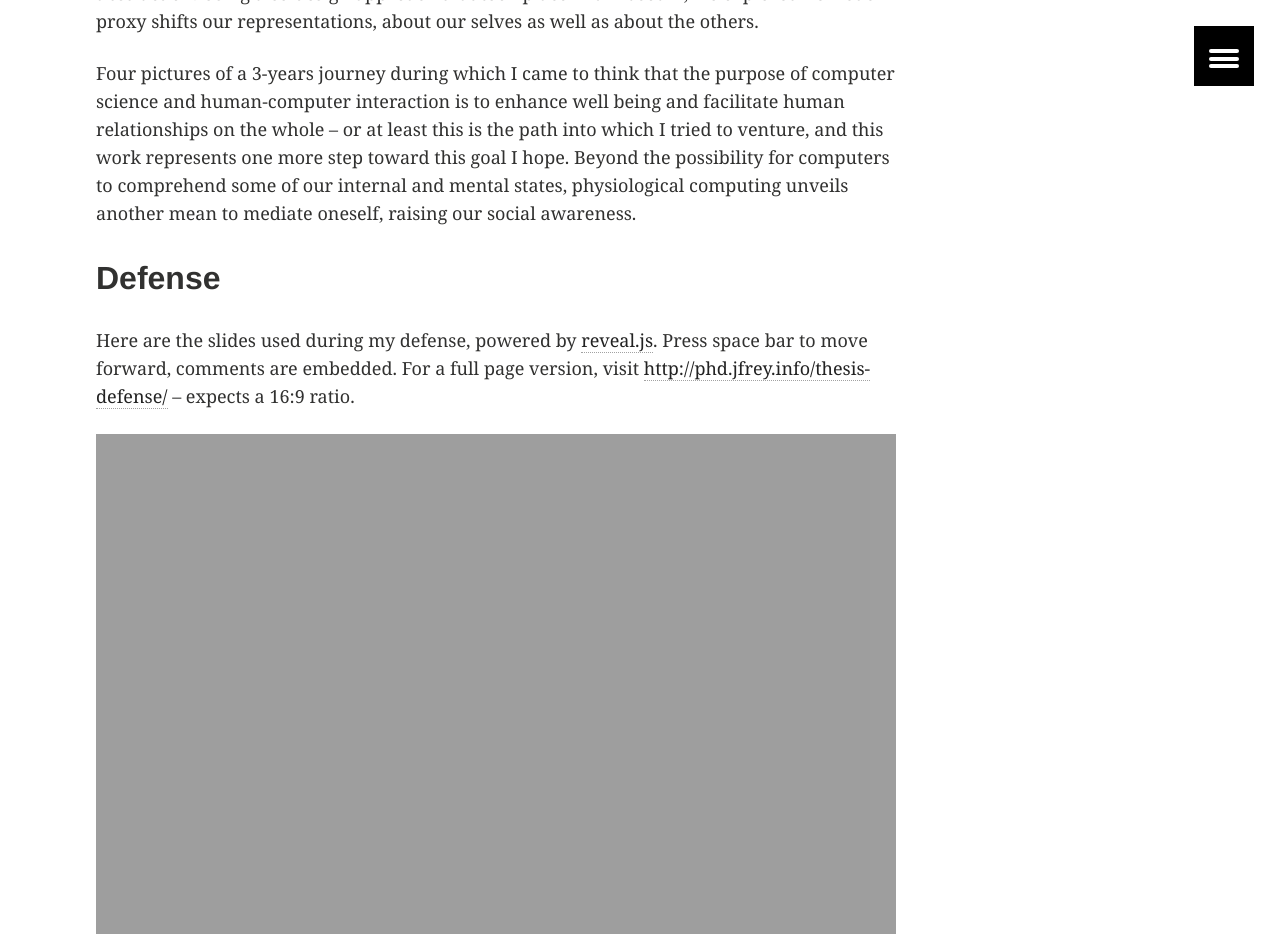
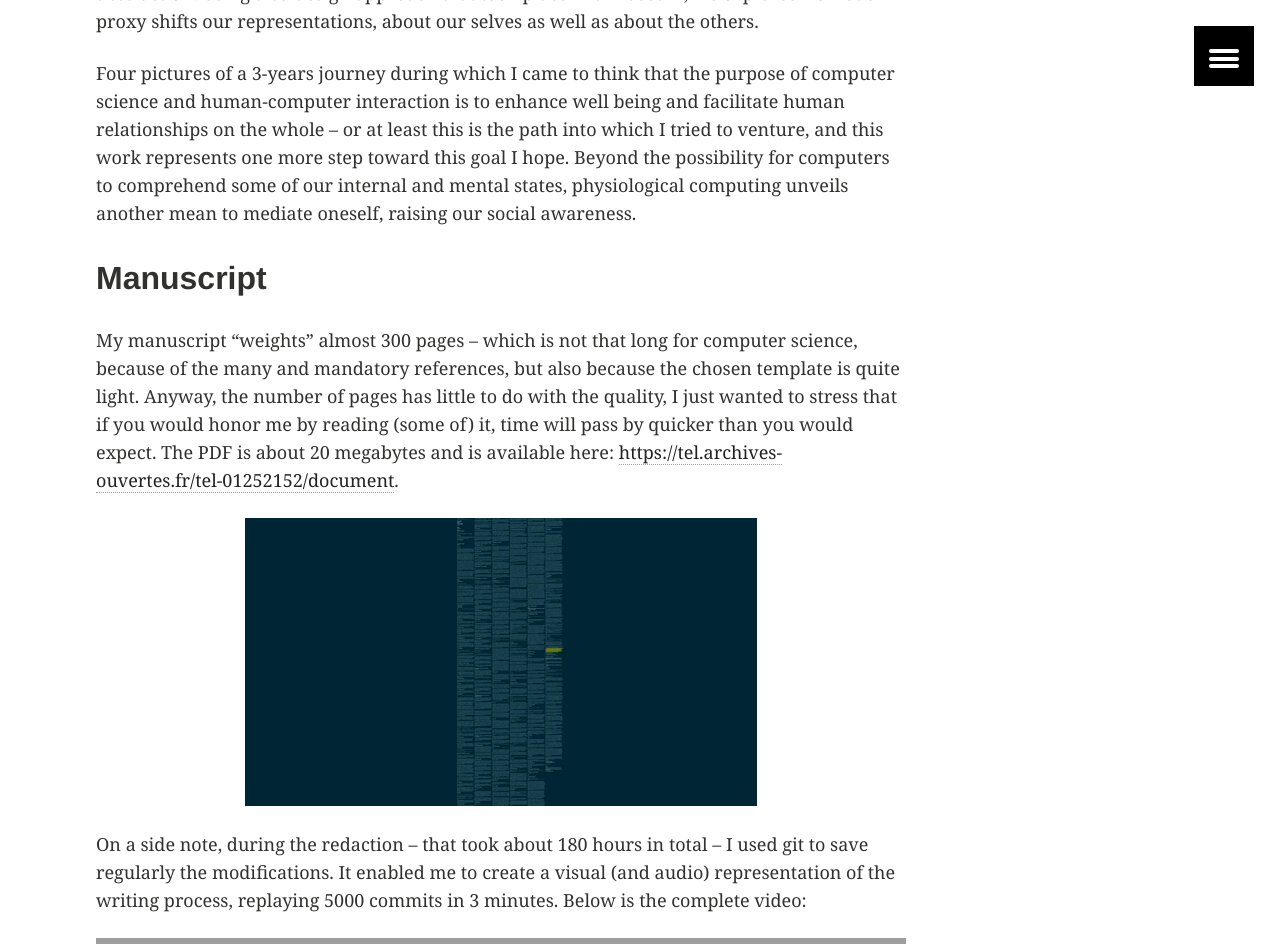
Before and after one commit to jfrey-xx/jfrey-xx.github.io, a Jekyll site: the page built from _pages/thesis.md, in a window 1280 px wide and 1400 px high, scrolled down 2825 px. Shown: the top 944 px of the window. Built offline with Jekyll 4.4.1, drawn with Linux system fonts in a browser that asks for light colours; some of the changed text lies outside the part shown; grey boxes are pictures that could not be loaded.

Commit message:
thesis: adding link to manuscript + phd replay

```diff
--- a/_pages/thesis.md
+++ b/_pages/thesis.md
@@ -6,7 +6,7 @@ I obtained a PhD in computer science from the university of Bordeaux. During 3 y
 
 My thesis explored how physiological computing could contribute to human-computer interaction (HCI) and foster new communication channels among the general public. My thesis committee was composed of [Stephen H. Fairclough](http://physiologicalcomputing.org/), [Anatole Lécuyer](http://people.rennes.inria.fr/Anatole.Lecuyer/), [Nicolas Roussel](http://interaction.lille.inria.fr/~roussel/) and [Thorsten O. Zander](http://www.phypa.org/team/thorsten-zander.html) -- quite a dream team if you may.
 
-Over the course of this work I published 10 peer-reviewed papers, including a journal publication, 6 publications in the very best conferences in human-computer interaction ([UIST](http://uist.acm.org/uist2014/), [INTERACT](http://www.interact2015.org/), [TEI](http://www.tei-conf.org/16/), [CHI](https://chi2016.acm.org/) -- all with acceptance rate around 25%), and a best student paper award at the [PhyCS '15](http://www.phycs.org/?y=2015) conference. OK, sorry, that was just to show-off while I can, in case someone wanting to hire a post-doc ends up here. More informative content below, namely the abstract of my thesis and the slides used during my defense.
+Over the course of this work I published 10 peer-reviewed papers, including a journal publication, 6 publications in the very best conferences in human-computer interaction ([UIST](http://uist.acm.org/uist2014/), [INTERACT](http://www.interact2015.org/), [TEI](http://www.tei-conf.org/16/), [CHI](https://chi2016.acm.org/) -- all with acceptance rate around 25%), and a best student paper award at the [PhyCS '15](http://www.phycs.org/?y=2015) conference. OK, sorry, that was just to show-off while I can, in case someone looking for a post-doc ends up here. More informative content below, namely the abstract of my thesis, some details about the manuscript, and the slides used during my defense.
 
 ![Overall picture of my thesis](/images/thesis/overall.jpg)
 
@@ -26,6 +26,18 @@ This last study profited from advances in HCI to mask computers from the partici
 
 Four pictures of a 3-years journey during which I came to think that the purpose of computer science and human-computer interaction is to enhance well being and facilitate human relationships on the whole -- or at least this is the path into which I tried to venture, and this work represents one more step toward this goal I hope. Beyond the possibility for computers to comprehend some of our internal and mental states, physiological computing unveils another mean to mediate oneself, raising our social awareness.
 
+## Manuscript
+
+My manuscript "weights" almost 300 pages -- which is not that long for computer science, because of the many and mandatory references, but also because the chosen template is quite light. Anyway, the number of pages has little to do with the quality, I just wanted to stress that if you would honor me by reading (some of) it, time will pass by quicker than you would expect. The PDF is about 20 megabytes and is available here: [https://tel.archives-ouvertes.fr/tel-01252152/document](https://tel.archives-ouvertes.fr/tel-01252152/document).
+
+[![Fast-forward of the manuscript's writing process](/images/thesis/phd-replay.gif)](https://vimeo.com/jfreyxx/phd-replay)
+
+On a side note, during the redaction -- that took about 180 hours in total -- I used git to save regularly the modifications. It enabled me to create a visual (and audio) representation of the writing process, replaying 5000 commits in 3 minutes. Below is the complete video:
+
+<iframe src="//player.vimeo.com/video/192887978" width="500" height="281" frameborder="0" webkitallowfullscreen mozallowfullscreen allowfullscreen ></iframe>
+
+Supposedly, if you watch the video at its maximum quality (originally 8k but Vimeo plays only 4k at the moment) and zoom in, and zoom in and zoom in... you should be able to read each one of the frames, which are in the end snapshots taken 2 minutes apart. If by chance want to do something similar yourself, the scripts and the instructions are available there: [https://github.com/jfrey-xx/textreplay](https://github.com/jfrey-xx/textreplay).
+
 ## Defense
 
 Here are the slides used during my defense, powered by [reveal.js](http://lab.hakim.se/reveal-js/). Press space bar to move forward, comments are embedded. For a full page version, visit [http://phd.jfrey.info/thesis-defense/](http://phd.jfrey.info/thesis-defense/) -- expects a 16:9 ratio.
```
Also changed, not shown: images/thesis/phd-replay.gif (added).
